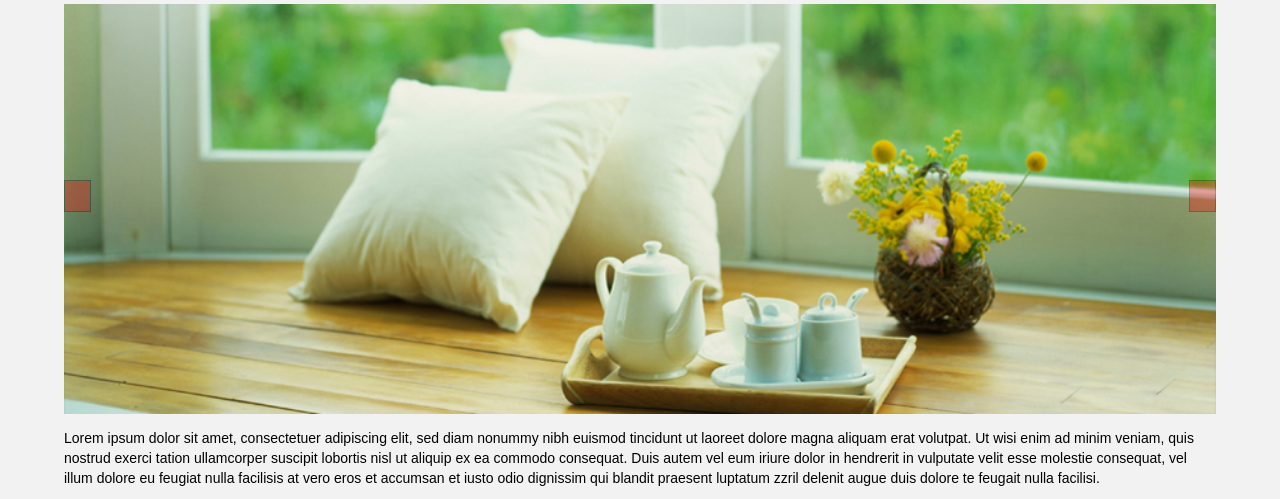
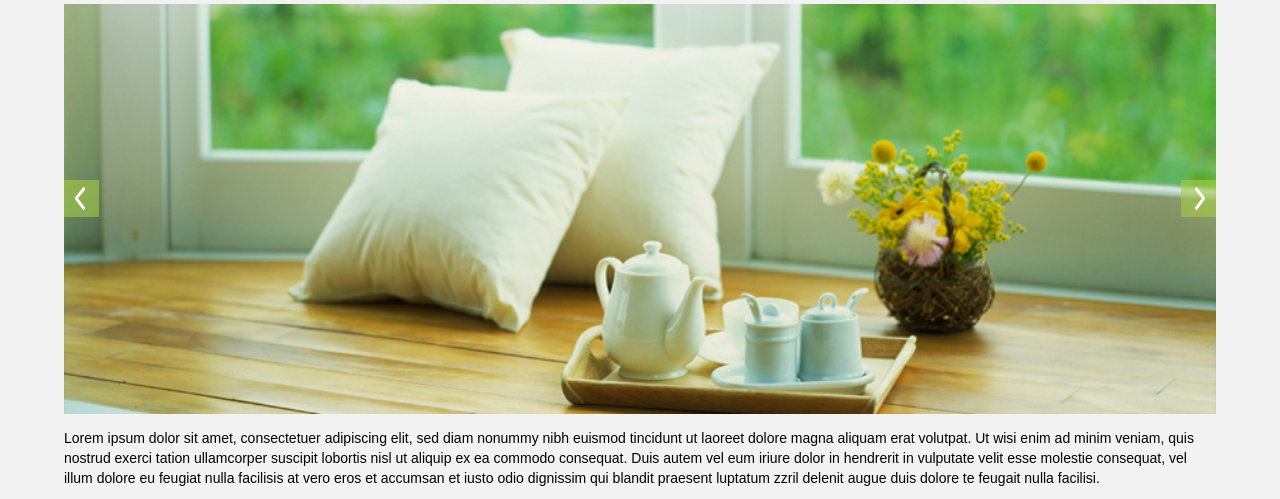
Before and after one commit to Ennitta/okonmarket, a website: page index.html in a window 1280 px wide. Shown: the part 273-772 px from the top of the page. Drawn offline with nearby package versions, Linux system fonts and the light colour scheme; files that its build step writes are made by us from their sources.

Commit message:
Слайдер закончен.

```diff
--- a/sass/blocks/sliders.scss
+++ b/sass/blocks/sliders.scss
@@ -8,29 +8,34 @@
   label {
     position:absolute;
     top: 43%;
-    width: 25px;
-    height: 30px;
-    border: 1px solid black;
-    background-color: red;
-    opacity: 0.3;
+    width: 26px;
+    height: 31px;
+    background-color: rgba(165,205,73,0.6);
+  }
+
+  label:after {
+    content: "";
+    position: absolute;
+    top: 4px;
+    left: 7px;
+    width: 10px;
+    height: 23px;
   }
 
   label [for="btn-1"] {
     left: 0;
   }
 
-  label [for="btn-1"]:before {
-    content: "";
-    position: absolute;
-    top: 0;
-    left: 0;
-    width: 15px;
-    height: 15px;
-    background: black;
+  label[for="btn-1"]:after {
+    background: url(../../img/slider-arrow-left.png) no-repeat center center;
   }
 
   label[for="btn-2"] {
     right: 0;
+  }
+
+  label[for="btn-2"]:after {
+    background: url(../../img/slider-arrow-right.png) no-repeat center center;
   }
 
   &__images {
@@ -50,3 +55,25 @@
 #btn-2:checked ~ .sliders__images--two {
     display: block;
   }
+
+@media #{$desctop-width} {
+  .sliders {
+
+    label {
+      width: 35px;
+      height: 37px;
+    }
+
+    label:after {
+      top: 7px;
+    }
+
+    label[for="btn-1"]:after {
+      left: 11px;
+    }
+
+    label[for="btn-2"]:after {
+      left: 14px;
+    }
+  }
+}
```
Also changed, not shown: img/arrow-right.svg (added).
